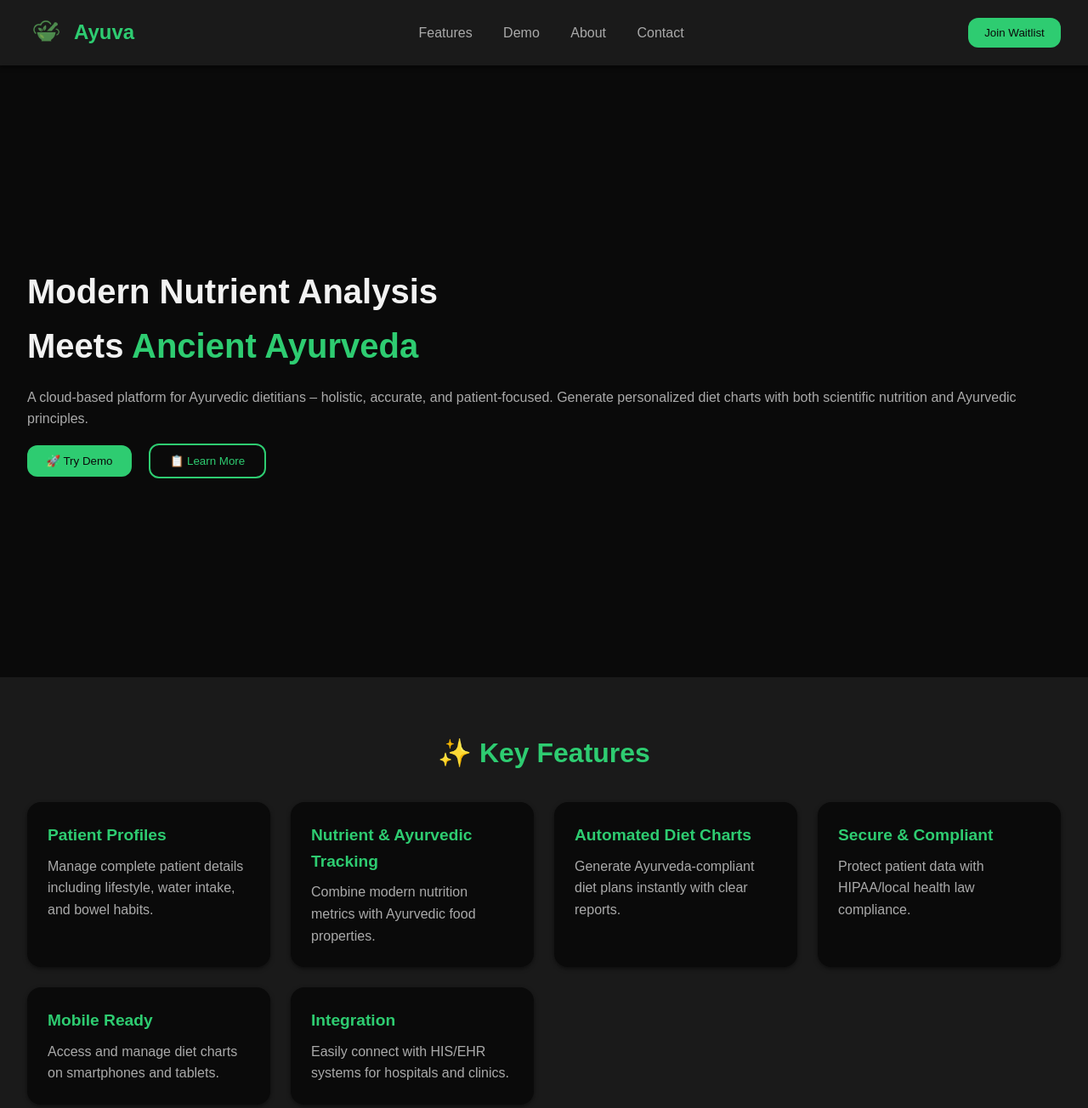
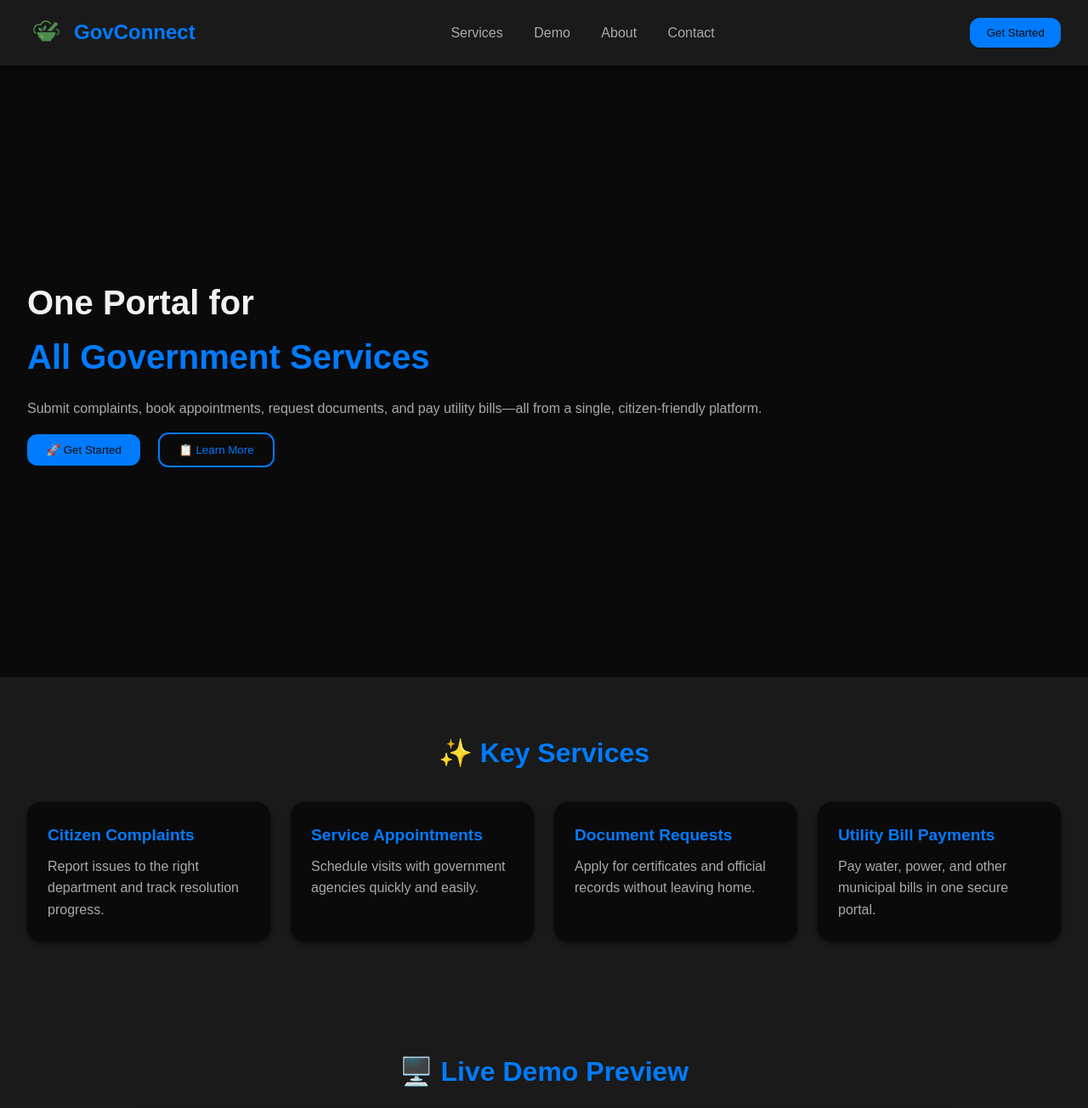
Before and after one commit to niksy-1/ACE_demo, a plain HTML site: page app.html in a window 1280 px wide. Shown: the top 1304 px of the page at 85% size. Drawn offline with Linux system fonts and the light colour scheme; some packages are replaced by stand-ins of ours; a script that the page names is missing.

Commit message:
feat: add unified government services landing page

```diff
--- a/app.html
+++ b/app.html
@@ -3,7 +3,7 @@
 <head>
   <meta charset="UTF-8" />
   <meta name="viewport" content="width=device-width, initial-scale=1.0" />
-  <title>Ayuva Landing Page</title>
+    <title>GovConnect Portal</title>
   <link rel="stylesheet" href="styles.css" />
 
 </head>
@@ -12,56 +12,47 @@
   <!-- Navbar -->
   <nav>
     <div class="logo-container">
-      <img src="Ayuva logo.png" alt="Ayuva Logo" class="logo">
-      <h1>Ayuva</h1>
+      <img src="Ayuva logo.png" alt="GovConnect Logo" class="logo">
+      <h1>GovConnect</h1>
     </div>
     <div class="links">
-      <a href="#features">Features</a>
+      <a href="#features">Services</a>
       <a href="#demo">Demo</a>
       <a href="#about">About</a>
       <a href="#contact">Contact</a>
     </div>
-    <button>Join Waitlist</button>
+      <button>Get Started</button>
   </nav>
 
   <!-- Hero -->
   <section class="hero">
     <div>
-      <h2>Modern Nutrient Analysis <br> Meets <span>Ancient Ayurveda</span></h2>
-      <p>A cloud-based platform for Ayurvedic dietitians – holistic, accurate, and patient-focused. Generate personalized diet charts with both scientific nutrition and Ayurvedic principles.</p>
-      <button>🚀 Try Demo</button>
+      <h2>One Portal for <br> <span>All Government Services</span></h2>
+      <p>Submit complaints, book appointments, request documents, and pay utility bills—all from a single, citizen-friendly platform.</p>
+      <button>🚀 Get Started</button>
       <button class="outline">📋 Learn More</button>
     </div>
-    <spline-viewer url="https://prod.spline.design/BvP8Xmk6KTkJsJcr/scene.splinecode"></spline-viewer>
   </section>
 
   <!-- Features -->
   <section id="features" class="features">
-    <h3>✨ Key Features</h3>
+    <h3>✨ Key Services</h3>
     <div class="feature-grid">
       <div class="feature-card">
-        <h4>Patient Profiles</h4>
-        <p>Manage complete patient details including lifestyle, water intake, and bowel habits.</p>
+        <h4>Citizen Complaints</h4>
+        <p>Report issues to the right department and track resolution progress.</p>
       </div>
       <div class="feature-card">
-        <h4>Nutrient & Ayurvedic Tracking</h4>
-        <p>Combine modern nutrition metrics with Ayurvedic food properties.</p>
+        <h4>Service Appointments</h4>
+        <p>Schedule visits with government agencies quickly and easily.</p>
       </div>
       <div class="feature-card">
-        <h4>Automated Diet Charts</h4>
-        <p>Generate Ayurveda-compliant diet plans instantly with clear reports.</p>
+        <h4>Document Requests</h4>
+        <p>Apply for certificates and official records without leaving home.</p>
       </div>
       <div class="feature-card">
-        <h4>Secure & Compliant</h4>
-        <p>Protect patient data with HIPAA/local health law compliance.</p>
-      </div>
-      <div class="feature-card">
-        <h4>Mobile Ready</h4>
-        <p>Access and manage diet charts on smartphones and tablets.</p>
-      </div>
-      <div class="feature-card">
-        <h4>Integration</h4>
-        <p>Easily connect with HIS/EHR systems for hospitals and clinics.</p>
+        <h4>Utility Bill Payments</h4>
+        <p>Pay water, power, and other municipal bills in one secure portal.</p>
       </div>
     </div>
   </section>
@@ -74,16 +65,16 @@
 
   <!-- About -->
   <section id="about" class="about">
-    <h3>🌱 Why Ayuva?</h3>
+    <h3>🌐 About GovConnect</h3>
     <p>
-      Currently, Ayurvedic diet charts are still written manually. Existing software focuses on macro/micro nutrients but ignores Ayurvedic concepts like Rasa (six tastes) and food properties (hot/cold, digestibility). Ayuva bridges this gap, offering a modern, intuitive, and Ayurveda-compliant solution.
+      Government services are often scattered across different offices and websites. GovConnect centralizes citizen complaints, appointments, documents, and payments so people can manage their civic needs from one simple dashboard.
     </p>
   </section>
 
   <!-- Contact -->
   <section id="contact" class="contact">
     <h3>📩 Get in Touch</h3>
-    <p>Want to collaborate or try Ayuva?</p>
+    <p>Have questions or want to partner with us?</p>
     <button>Email Us</button>
     <div class="socials">
       <a href="#">GitHub</a>
@@ -94,11 +85,10 @@
 
   <!-- Footer -->
   <footer>
-    © 2025 Ayuva | Hackathon Project
+    © 2025 GovConnect | Civic Tech Initiative
   </footer>
 
-  <!-- Spline Script -->
-  <script type="module" src="https://unpkg.com/@splinetool/viewer@1.10.56/build/spline-viewer.js"></script>
+  <!-- Scripts Placeholder -->
 
 </body>
 </html>
--- a/styles.css
+++ b/styles.css
@@ -24,7 +24,7 @@
       animation: slideDown 1s ease forwards;
     }
     nav h1 {
-      color: #2ECC71;
+      color: #007BFF;
       font-weight: bold;
       font-size: 1.5rem;
       opacity: 0;
@@ -51,10 +51,10 @@
       opacity: 0;
       animation: fadeInUp 1s ease forwards 0.8s;
     }
-    nav .links a:hover { color: #39FF14; }
+    nav .links a:hover { color: #3399FF; }
 
     nav button {
-      background: #2ECC71;
+      background: #007BFF;
       color: #0A0A0A;
       border: none;
       padding: 0.6rem 1.2rem;
@@ -65,7 +65,7 @@
       animation: fadeInUp 1s ease forwards 1s;
       transition: background 0.3s, color 0.3s;
     }
-    nav button:hover { background: #39FF14; color: #0A0A0A; }
+    nav button:hover { background: #3399FF; color: #0A0A0A; }
 
     /* Sections */
     section {
@@ -86,7 +86,7 @@
       transform: translateX(-50px);
       animation: fadeInLeft 1.2s ease forwards 0.5s;
     }
-    .hero h2 span { color: #2ECC71; }
+    .hero h2 span { color: #007BFF; }
     .hero p {
       margin: 1rem 0;
       color: #AAAAAA;
@@ -96,7 +96,7 @@
     }
     .hero button {
       margin-right: 1rem;
-      background: #2ECC71;
+      background: #007BFF;
       color: #0A0A0A;
       border: none;
       padding: 0.7rem 1.4rem;
@@ -107,25 +107,17 @@
       animation: fadeInUp 1s ease forwards 1s;
       transition: background 0.3s, color 0.3s;
     }
-    .hero button:hover { background: #39FF14; color: #0A0A0A; }
+    .hero button:hover { background: #3399FF; color: #0A0A0A; }
     .hero button.outline {
       background: transparent;
-      color: #2ECC71;
-      border: 2px solid #2ECC71;
+      color: #007BFF;
+      border: 2px solid #007BFF;
     }
     .hero button.outline:hover {
-      background: #27AE60;
+      background: #0056b3;
       color: #F2F2F2;
     }
 
-    .hero spline-viewer {
-      position: absolute;
-      right: -10%;
-      top: 0;
-      width: 60%;
-      height: 100vh;
-      border: none;
-    }
 
     /* Features */
     .features, .demo, .about, .contact {
@@ -139,7 +131,7 @@
       opacity: 0;
       transform: translateY(40px);
       animation: fadeInUp 1s ease forwards;
-      color: #2ECC71;
+      color: #007BFF;
     }
     .feature-grid {
       display: grid;
@@ -158,10 +150,10 @@
     }
     .feature-card:hover {
       transform: scale(1.05);
-      box-shadow: 0 5px 15px rgba(46, 204, 113,0.5);
+      box-shadow: 0 5px 15px rgba(0,123,255,0.5);
     }
     .feature-card h4 {
-      color: #2ECC71;
+      color: #007BFF;
       font-size: 1.2rem;
       margin-bottom: 0.5rem;
     }
@@ -173,7 +165,7 @@
       display: block;
       margin: 0 auto;
       border-radius: 16px;
-      box-shadow: 0 5px 20px rgba(46, 204, 113,0.3);
+      box-shadow: 0 5px 20px rgba(0,123,255,0.3);
     }
 
     /* About */
@@ -191,7 +183,7 @@
       text-align: center;
     }
     .contact button {
-      background: #2ECC71;
+      background: #007BFF;
       color: #0A0A0A;
       border: none;
       padding: 0.7rem 1.4rem;
@@ -200,18 +192,18 @@
       margin-top: 1rem;
       transition: background 0.3s, color 0.3s;
     }
-    .contact button:hover { background: #39FF14; color: #0A0A0A; }
+    .contact button:hover { background: #3399FF; color: #0A0A0A; }
     .contact .socials {
       margin-top: 1.5rem;
     }
     .contact .socials a {
       margin: 0 1rem;
-      color: #2ECC71;
+      color: #007BFF;
       text-decoration: underline;
     }
 
     footer {
-      background: #27AE60;
+      background: #0056b3;
       color: #0A0A0A;
       text-align: center;
       padding: 1rem;
@@ -226,14 +218,8 @@
     @keyframes fadeInScale { from { transform: scale(0.9); opacity: 0; } to { transform: scale(1); opacity: 1; } }
 
     /* Responsive */
-    @media (max-width: 768px) {
-      .hero {
-        flex-direction: column;
+      @media (max-width: 768px) {
+        .hero {
+          flex-direction: column;
+        }
       }
-      .hero spline-viewer {
-        position: relative;
-        width: 100%;
-        height: 400px;
-        right: 0;
-      }
-    }
```
